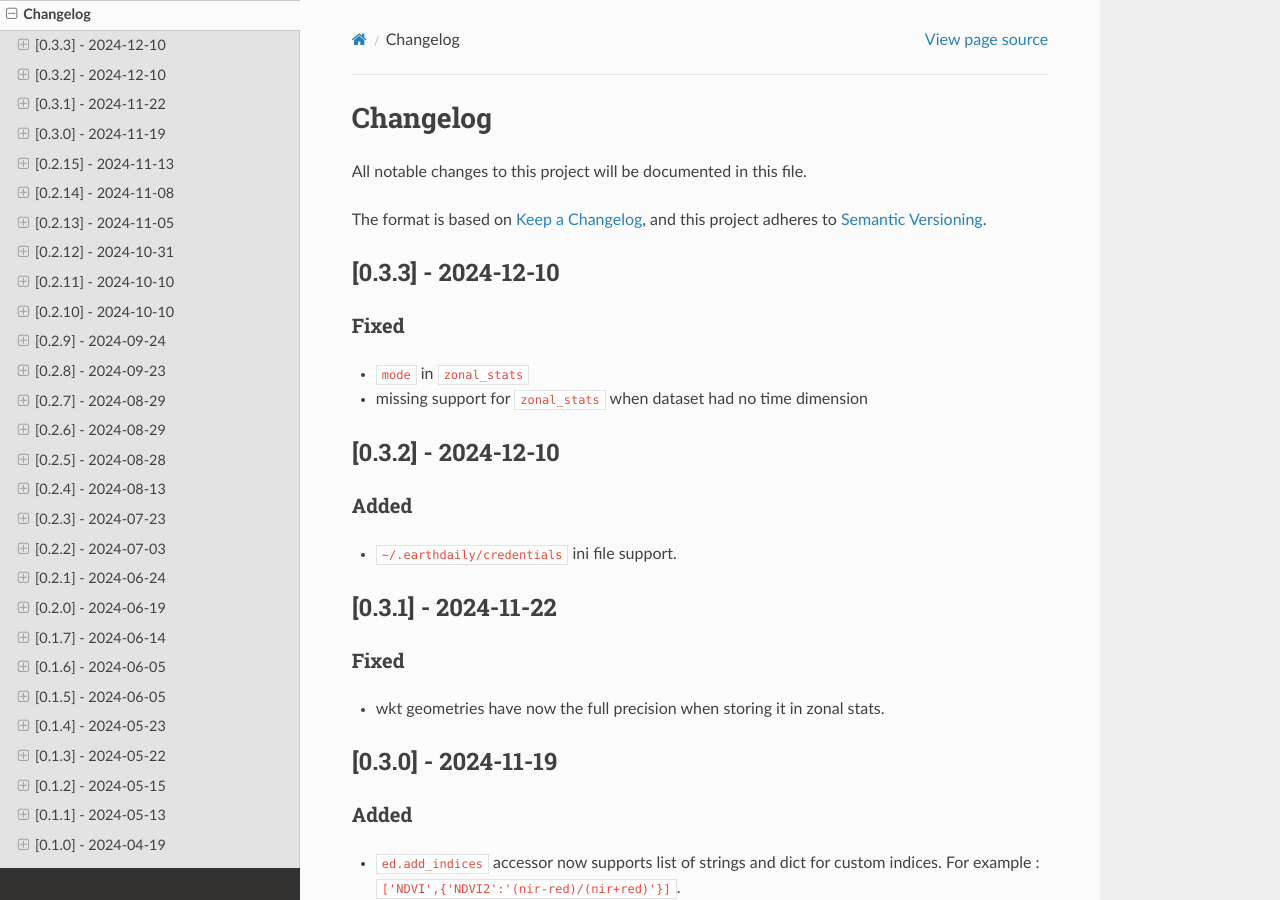
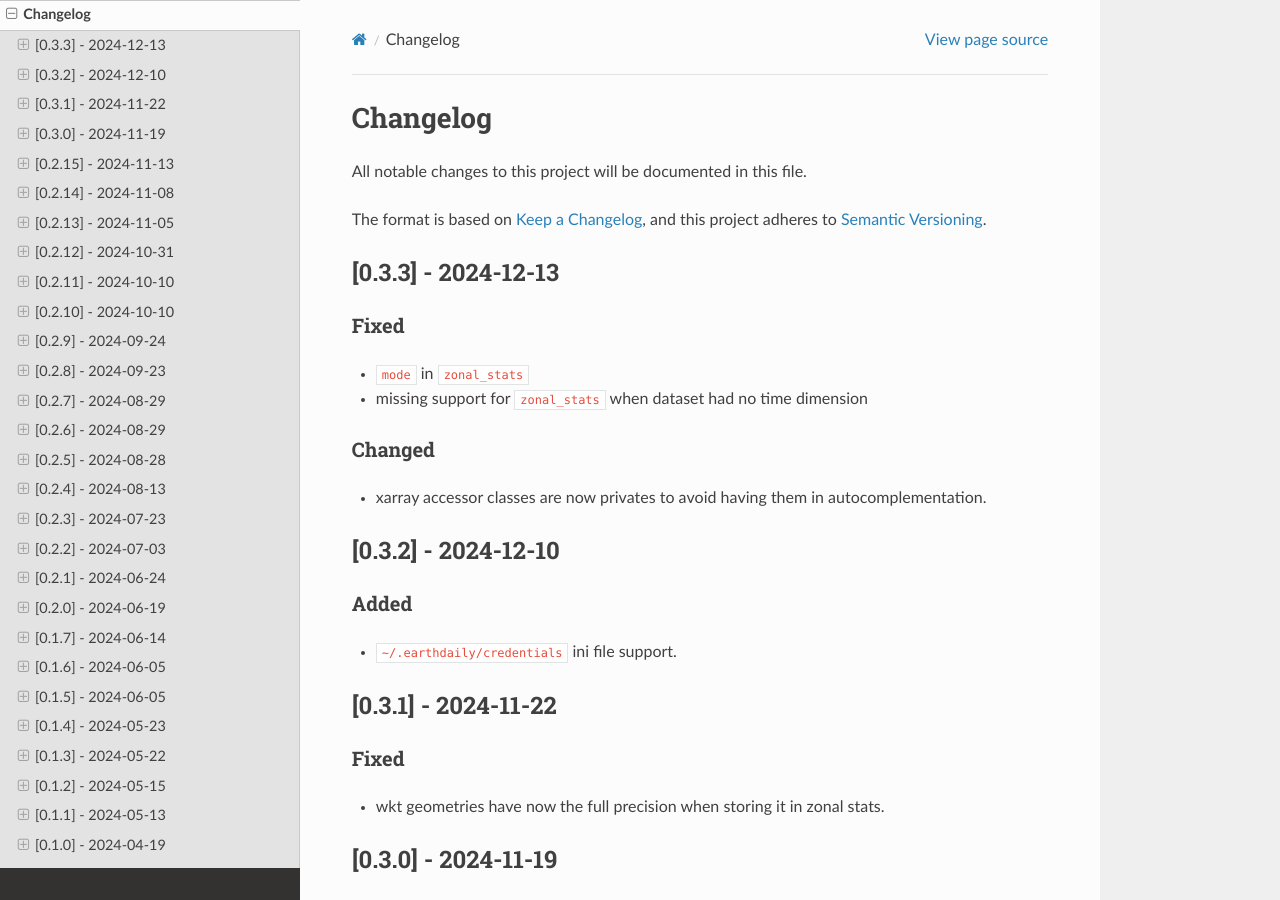
Before and after one commit to earthdaily/earthdaily-python-client, a Sphinx documentation site: the page built from docs/CHANGELOG.md, in a window 1280 px wide and 900 px high. Built offline with Sphinx 7.4.7 and the Read the Docs theme 3.1.0, drawn with Linux system fonts in a browser that asks for light colours; pages that are not in the unit, such as notebooks, are missing from menus.

Commit message:
chore(changelog)

```diff
--- a/docs/CHANGELOG.md
+++ b/docs/CHANGELOG.md
@@ -4,12 +4,16 @@ All notable changes to this project will be documented in this file.
 The format is based on [Keep a Changelog](https://keepachangelog.com/en/1.0.0/),
 and this project adheres to [Semantic Versioning](https://semver.org/spec/v2.0.0.html).
 
-## [0.3.3] - 2024-12-10
+## [0.3.3] - 2024-12-13
 
 ### Fixed
 
 - `mode` in `zonal_stats`
 - missing support for `zonal_stats` when dataset had no time dimension
+
+### Changed
+
+- xarray accessor classes are now privates to avoid having them in autocomplementation.
 
 ## [0.3.2] - 2024-12-10
 
```
